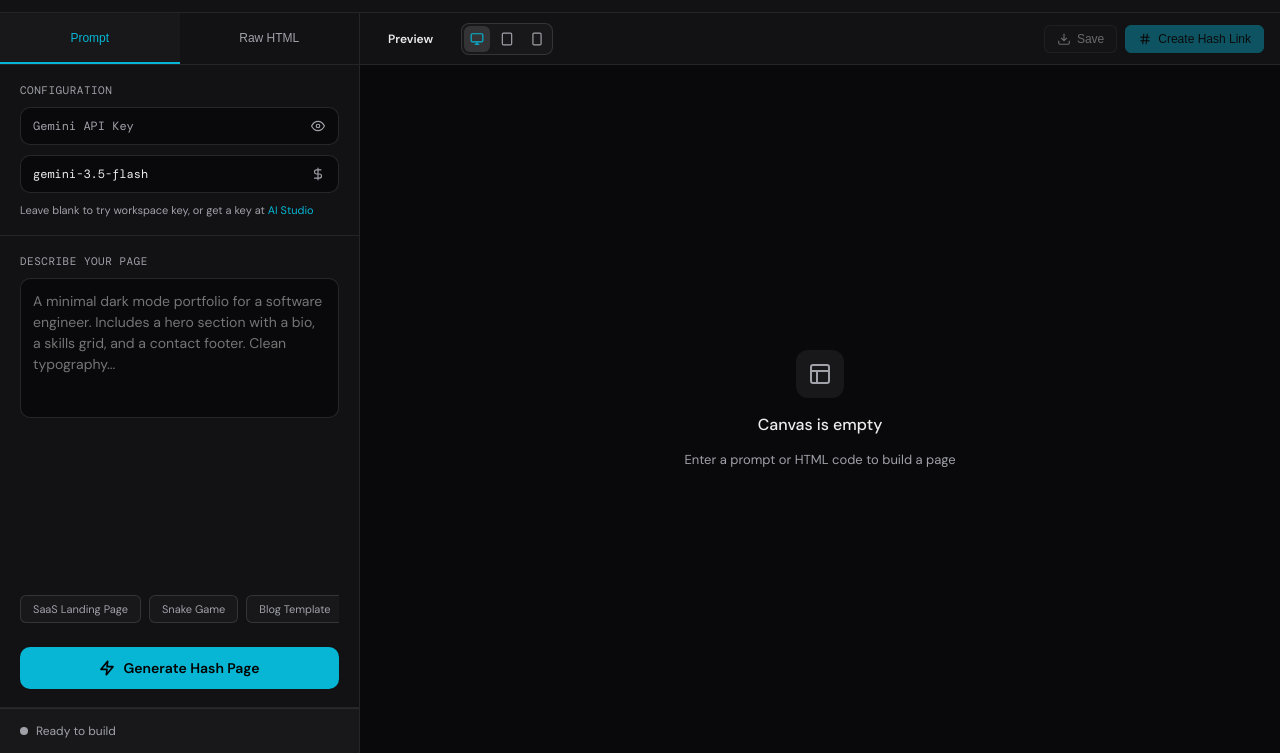
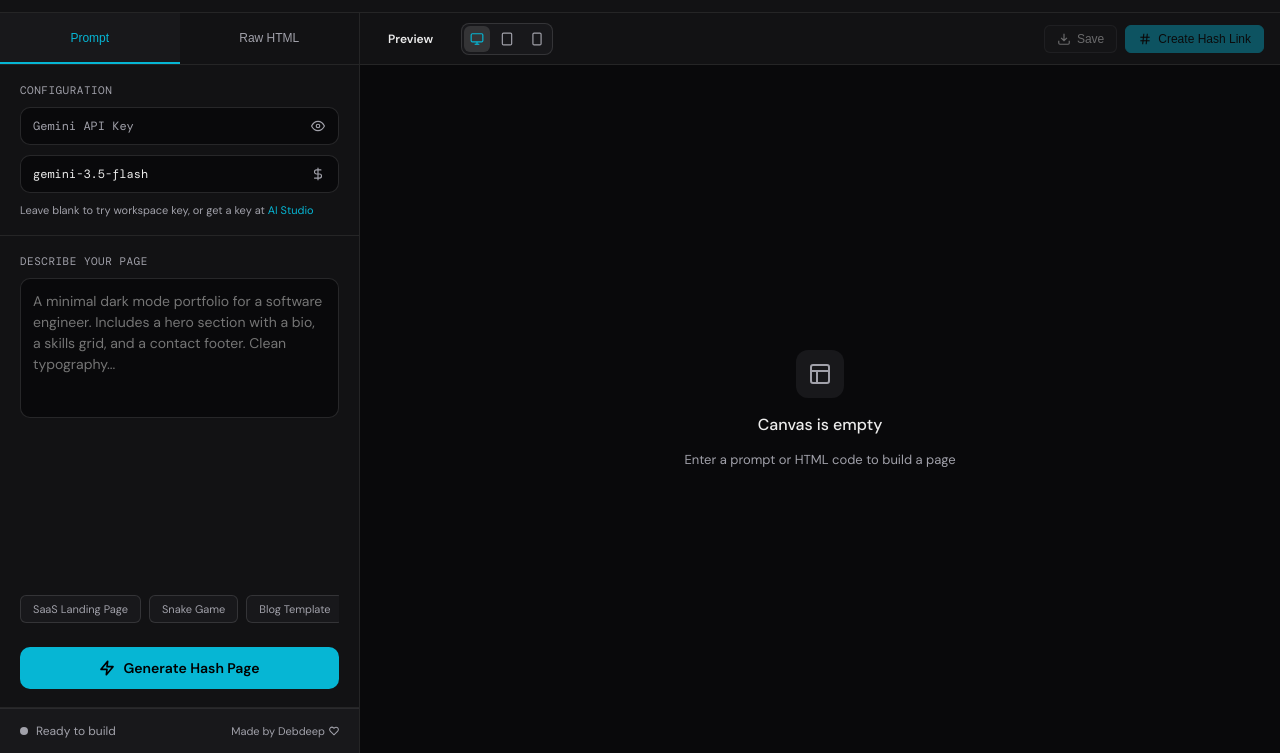
Before and after one commit to dtech-labs/hash-page, a plain HTML site: page index.html in a window 1280 px wide. Shown: the part 47-800 px from the top of the page. Drawn offline with nearby package versions, Linux system fonts and the light colour scheme.

Commit message:
feat: add link to creator's website in status bar

```diff
--- a/index.html
+++ b/index.html
@@ -733,9 +733,13 @@
       </div>
     </div>
 
-    <div class="status-bar">
+<div class="status-bar">
       <div class="dot" id="status-dot"></div>
       <span id="status-text">Ready to build</span>
+      <a href="https://debdeep.hashpage.in/" target="_blank" class="header-link" style="margin-left: auto; font-size: 11px;">
+        <span>Made by Debdeep</span>
+        <svg width="10" height="10" viewBox="0 0 24 24" fill="none" stroke="currentColor" stroke-width="2.5"><path d="M20.84 4.61a5.5 5.5 0 0 0-7.78 0L12 5.67l-1.06-1.06a5.5 5.5 0 0 0-7.78 7.78l1.06 1.06L12 21.23l7.78-7.78 1.06-1.06a5.5 5.5 0 0 0 0-7.78z"></path></svg>
+      </a>
     </div>
   </div>
 
```
